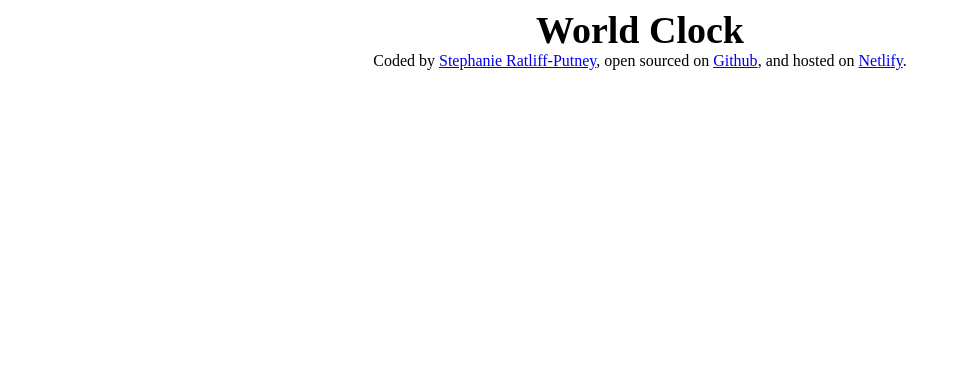
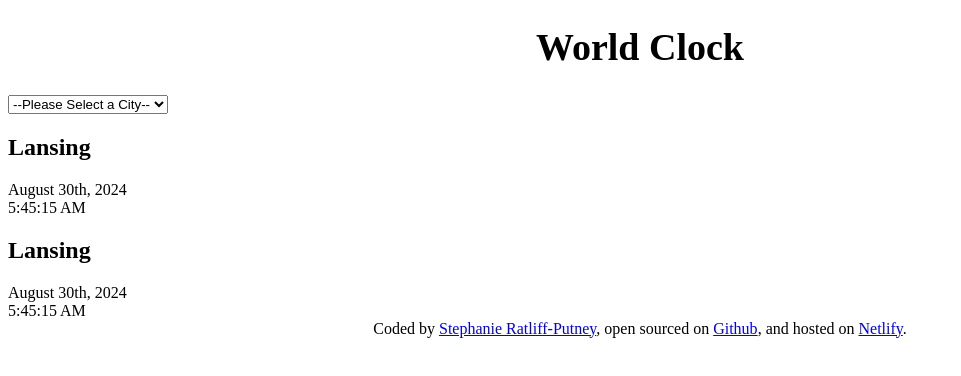
Before and after one commit to MutableSpectre/srp-world-clock-project, a website built with Parcel: page index.html in a window 1280 px wide. Shown: the whole page, without its empty margins (0-961 px from the left). Built offline with nearby package versions, Linux system fonts and the light colour scheme.

Commit message:
Added 'div' HTML
Added a dropdown menu with city options,  city, date, and time with divs around them.

```diff
--- a/CSS/style.css
+++ b/CSS/style.css
@@ -1,4 +1,4 @@
-header {
+h1 {
     font-size: 38px;
     font-weight: 800;
     text-align: center;
--- a/index.html
+++ b/index.html
@@ -2,16 +2,36 @@
 <html lang="en">
 <head>
     <meta charset="UTF-8">
-    <meta name="viewport" content="width=device-width, initial-scale=1.0">
-    <link rel="stylesheet" href="/css/style.css">
+    <meta name="viewport" content="width=device-width, initial-scale=1.0" />
+    <link rel="stylesheet" href="/css/style.css" />
     <title>SRP World Clock Project</title>
 </head>
 <body>
-    <header>World Clock</header>
-    <Footer>Coded by <a href="https://github.com/MutableSpectre" target="_blank">Stephanie Ratliff-Putney</a>,
-        open sourced on <a href="https://github.com/MutableSpectre/srp-world-clock-project" target="_blank">Github</a>,
-        and hosted on <a href="https://srp-world-clock-project.netlify.app/" target="_blank">Netlify</a>.
-    </Footer>
+    <div class="container" id="content-container">
+        <h1>World Clock</h1>
+        <select name="city-selector" id="city-dropdown" class="city-dropdown">
+            <option value="">--Please Select a City--</option>
+            <option value="Lansing">Lansing</option>
+            <option value="Ecorse">Ecorse</option>
+            <option value="Ishpeming">Ishpeming</option>
+        </select>
+        <div class="city">
+            <h2>Lansing</h2>
+        </div>
+        <div class="date">August 30th, 2024</div>
+        <div class="time">5:45:15 AM</div>
+        <div class="city">
+            <h2>Lansing</h2>
+        </div>
+        <div class="date">August 30th, 2024</div>
+        <div class="time">5:45:15 AM</div>
+    </div>
+    </div>
+
+        <Footer>Coded by <a href="https://github.com/MutableSpectre" target="_blank">Stephanie Ratliff-Putney</a>,
+            open sourced on <a href="https://github.com/MutableSpectre/srp-world-clock-project" target="_blank">Github</a>,
+            and hosted on <a href="https://srp-world-clock-project.netlify.app/" target="_blank">Netlify</a>.
+        </Footer>
     <script src="javascript/script.js"></script>
 </body>
 </html>
```
